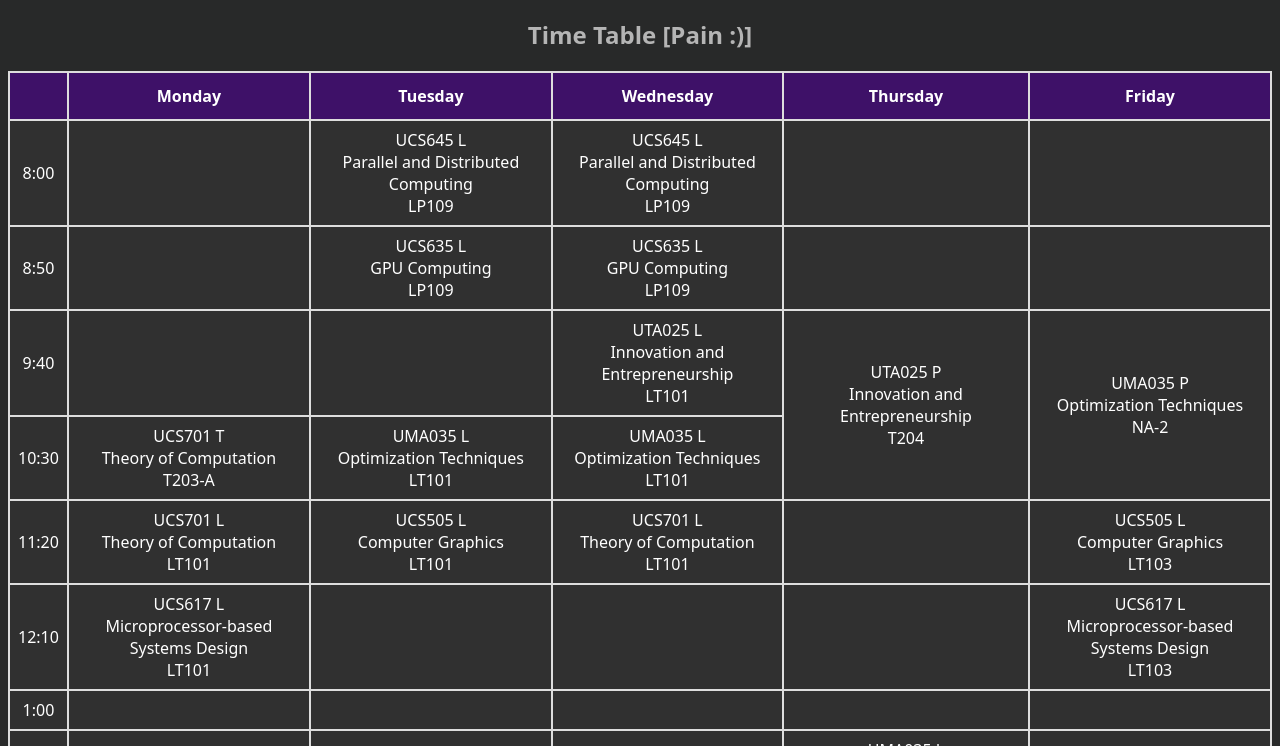
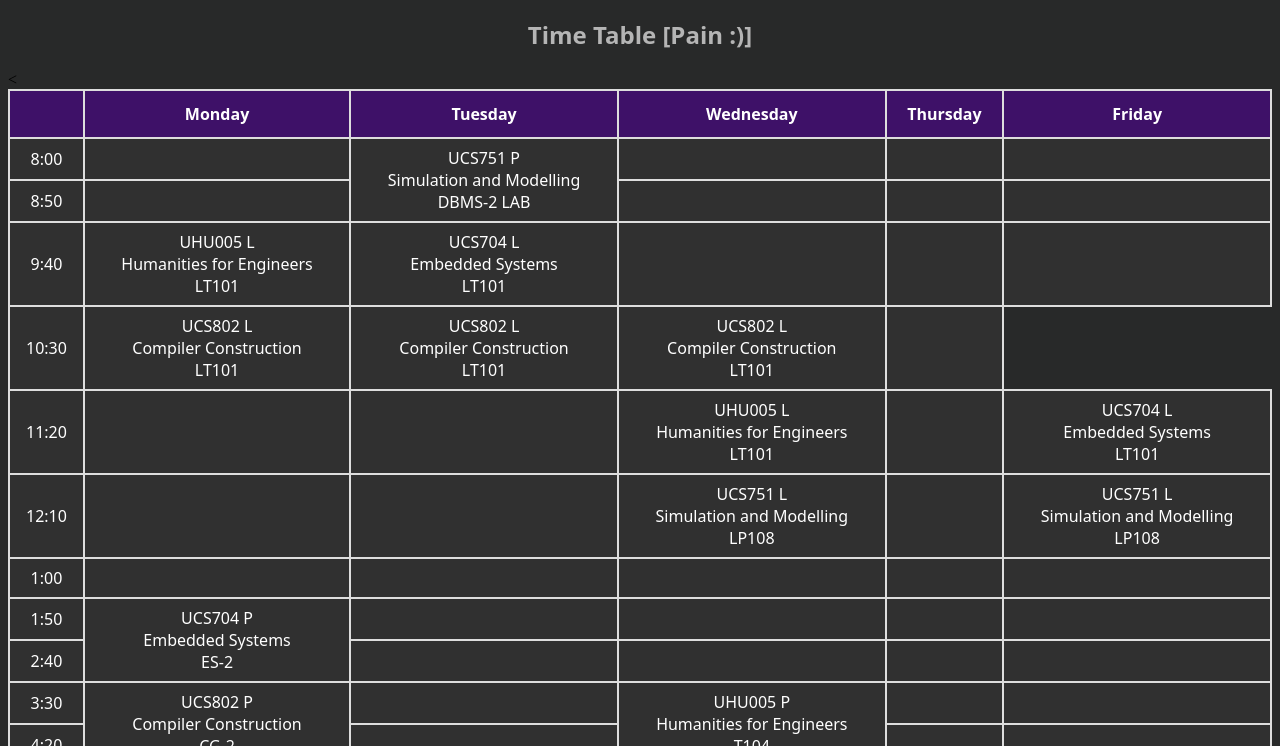
Before and after one commit to gauritiwari/timetable, a plain HTML site: page index.html in a window 1280 px wide. Shown: the part 54-800 px from the top of the page. Drawn offline with Linux system fonts and the light colour scheme.

Commit message:
Update index.html

```diff
--- a/index.html
+++ b/index.html
@@ -18,53 +18,53 @@
          <tr>
              <td>8:00</td>
              <td>&nbsp;</td> <!Monday>
-             <td> UCS645 L <br> Parallel and Distributed Computing <br> LP109 </td> <!Tuesday>
-             <td> UCS645 L <br> Parallel and Distributed Computing <br> LP109 </td> <!Wednesday>
-             <td>&nbsp;</td>  <!Thursday>
+             <td rowspan="2"> UCS751 P <br> Simulation and Modelling <br> DBMS-2 LAB </td> <!Tuesday>
+             <td>&nbsp;</td> <!Wednesday>
+             <td>&nbsp;</td> <!Thursday>
              <td>&nbsp;</td> <!Friday>
          </tr>
 
          <tr>
              <td>8:50</td>
              <td>&nbsp;</td> <!Monday>
-             <td> UCS635 L <br> GPU Computing <br> LP109 </td> <!Tuesday>
-             <td> UCS635 L <br> GPU Computing <br> LP109   </td> <!Wednesday>
+             <td>&nbsp;</td> <!Wednesday>
              <td>&nbsp;</td> <!Thursday>
              <td>&nbsp;</td> <!Friday>
          </tr>
 
          <tr>
              <td>9:40</td>
-             <td>&nbsp;</td> <!Monday>
-             <td>&nbsp;</td> <!Tuesday>
-             <td> UTA025 L <br> Innovation and Entrepreneurship <br> LT101</td> <!Wednesday>
-             <td rowspan="2"> UTA025 P <br> Innovation and Entrepreneurship <br> T204 </td> <!Thursday>
-             <td rowspan="2"> UMA035 P <br> Optimization Techniques <br> NA-2 </td> <!Friday>
+             <td> UHU005 L <br> Humanities for Engineers <br> LT101 </td> <!Monday>
+             <td> UCS704 L <br> Embedded Systems <br> LT101  <!Tuesday>
+             <td>&nbsp;</td> <!Wednesday>
+             <td>&nbsp;</td> <!Thursday>
+             <td>&nbsp;</td> <!Friday>
          </tr>
 
          <tr>
              <td>10:30</td>
-             <td> UCS701 T <br> Theory of Computation <br> T203-A</td> <!Monday>
-             <td> UMA035 L <br> Optimization Techniques <br> LT101 </td> <!Tuesday>
-             <td> UMA035 L <br> Optimization Techniques <br> LT101 </td> <!Wednesday>
+             <td> UCS802 L <br> Compiler Construction <br> LT101 </td> <!Monday>
+             <td> UCS802 L <br> Compiler Construction <br> LT101 </td> <!Tuesday>
+             <td> UCS802 L <br> Compiler Construction <br> LT101 </td> <!Wednesday>
+             <td>&nbsp;</td> <!Thursday>
          </tr>
 
          <tr>
              <td>11:20</td>
-             <td> UCS701 L <br> Theory of Computation <br> LT101</td> <!Monday>
-             <td> UCS505 L <br> Computer Graphics <br> LT101 </td> <!Tuesday>
-             <td> UCS701 L <br> Theory of Computation <br> LT101 </td> <!Wednesday>
+             <td>&nbsp;</td> <!Monday>
+             <td>&nbsp;</td> <!Tuesday>
+             <td> UHU005 L <br> Humanities for Engineers <br> LT101 </td> <!Wednesday>
              <td>&nbsp;</td> <!Thursday>
-             <td> UCS505 L <br> Computer Graphics <br> LT103 </td> <!Friday>
+             <td> UCS704 L <br> Embedded Systems <br> LT101 <!Friday>
          </tr>
 
          <tr>
              <td>12:10</td>
-             <td> UCS617 L <br> Microprocessor-based Systems Design <br> LT101</td> <!Monday>
+             <td>&nbsp;</td> <!Monday>
              <td>&nbsp;</td> <!Tuesday>
-             <td>&nbsp;</td> <!Wednesday>
+             <td> UCS751 L <br> Simulation and Modelling <br> LP108 </td> <!Wednesday>
              <td>&nbsp;</td> <!Thursday>
-             <td> UCS617 L <br> Microprocessor-based Systems Design <br> LT103 </td> <!Friday>
+             <td> UCS751 L <br> Simulation and Modelling <br> LP108 </td> <!Friday>
          </tr>
          <tr>
              <td>1:00</td>
@@ -76,30 +76,31 @@
          </tr>
          <tr>
              <td>1:50</td>
-             <td>&nbsp;</td> <!Monday>
-             <td rowspan="2"> UCS617 P <br> Microprocessor-based Systems Design <br> ES-1 </td> <!Tuesday>
-             <td rowspan="2"> UCS645 P <br> Parallel and Distributed Computing <br> IS2 </td> <!Wednesday>
-             <td> UMA035 L <br> Optimization Techniques <br> LT103</td> <!Thursday>
+             <td rowspan="2"> UCS704 P <br> Embedded Systems <br> ES-2 </td> <!Monday>
+             <td>&nbsp;</td> <!Tuesday>
+             <<td>&nbsp;</td> <!Wednesday>
+             <td>&nbsp;</td> <!Thursday>
              <td>&nbsp;</td> <!Friday>
          </tr>
          <tr>
              <td>2:40</td>
-             <td>&nbsp;</td> <!Monday>
-             <td> UCS505 L <br> Computer Graphics <br> LT103</td> <!Thursday>
+             <td>&nbsp;</td> <!Tuesday>
+             <td>&nbsp;</td> <!Wednesday>
+             <td>&nbsp;</td> <!Thursday>
              <td>&nbsp;</td> <!Friday>
          </tr>
          <tr>
              <td>3:30</td>
-             <td rowspan="2"> UCS505 P <br> Computer Graphics <br> CG-1 Lab </td> <!Monday>
+             <td rowspan="2"> UCS802 P <br> Compiler Construction <br> CG-2 </td> <!Monday>
              <td>&nbsp;</td> <!Tuesday>
-             <td rowspan="2"> UCS635 P <br> GPU Computing <br> IS2 </td> <!Wednesday>
-             <td> UCS701 L <br> Theory of Computation <br> LT103</td> <!Thursday>
+             <td rowspan="2"> UHU005 P <br> Humanities for Engineers <br> T104 <!Wednesday>
+             <td>&nbsp;</td> <!Thursday>
              <td>&nbsp;</td> <!Friday>
          </tr>
          <tr>
              <td>4:20</td>
              <td>&nbsp;</td> <!Tuesday>
-             <td> UCS617 L <br> Microprocessor-based Systems Design <br> LT103 </td> <!Thursday>
+             <td>&nbsp;</td> <!Thursday>
              <td>&nbsp;</td> <!Friday>
          </tr>
 
```
